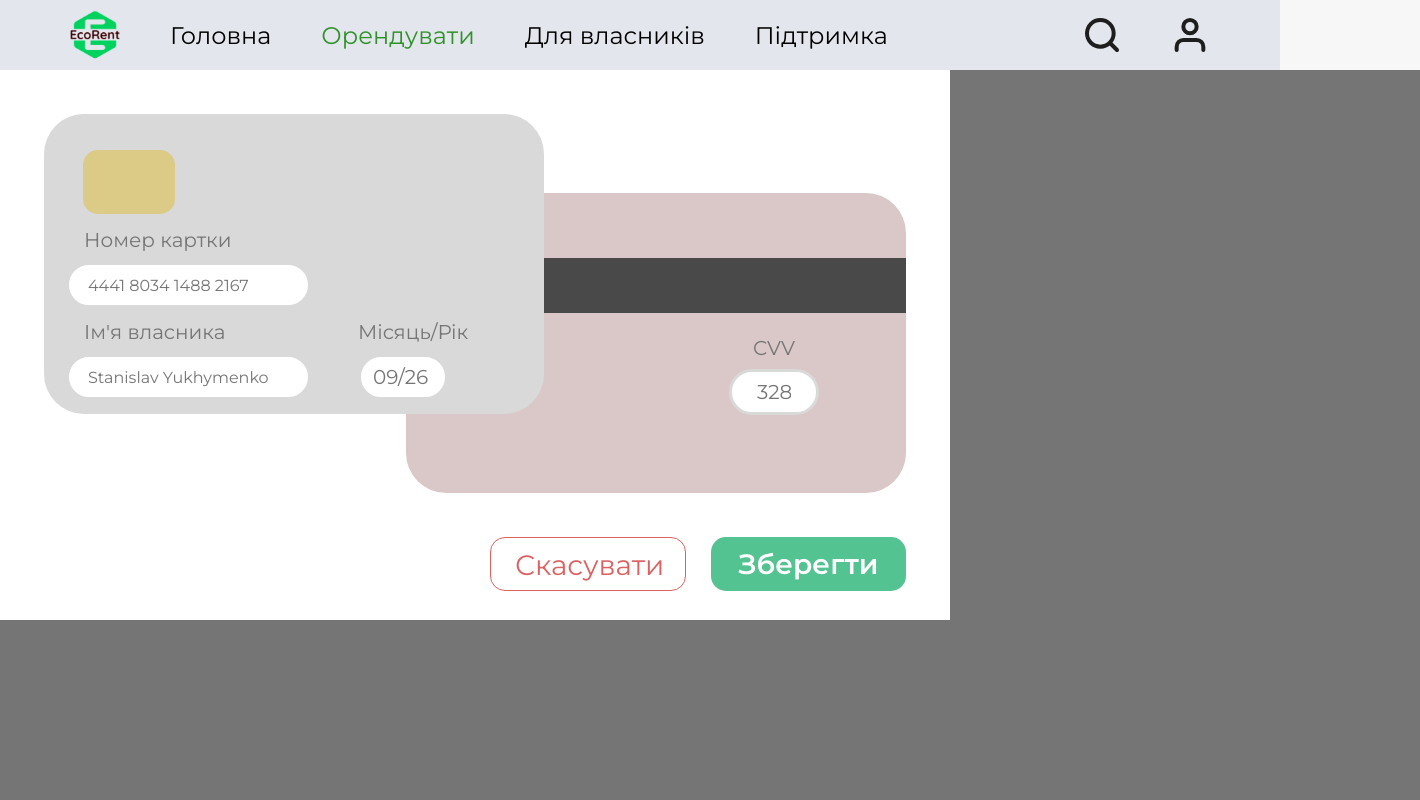
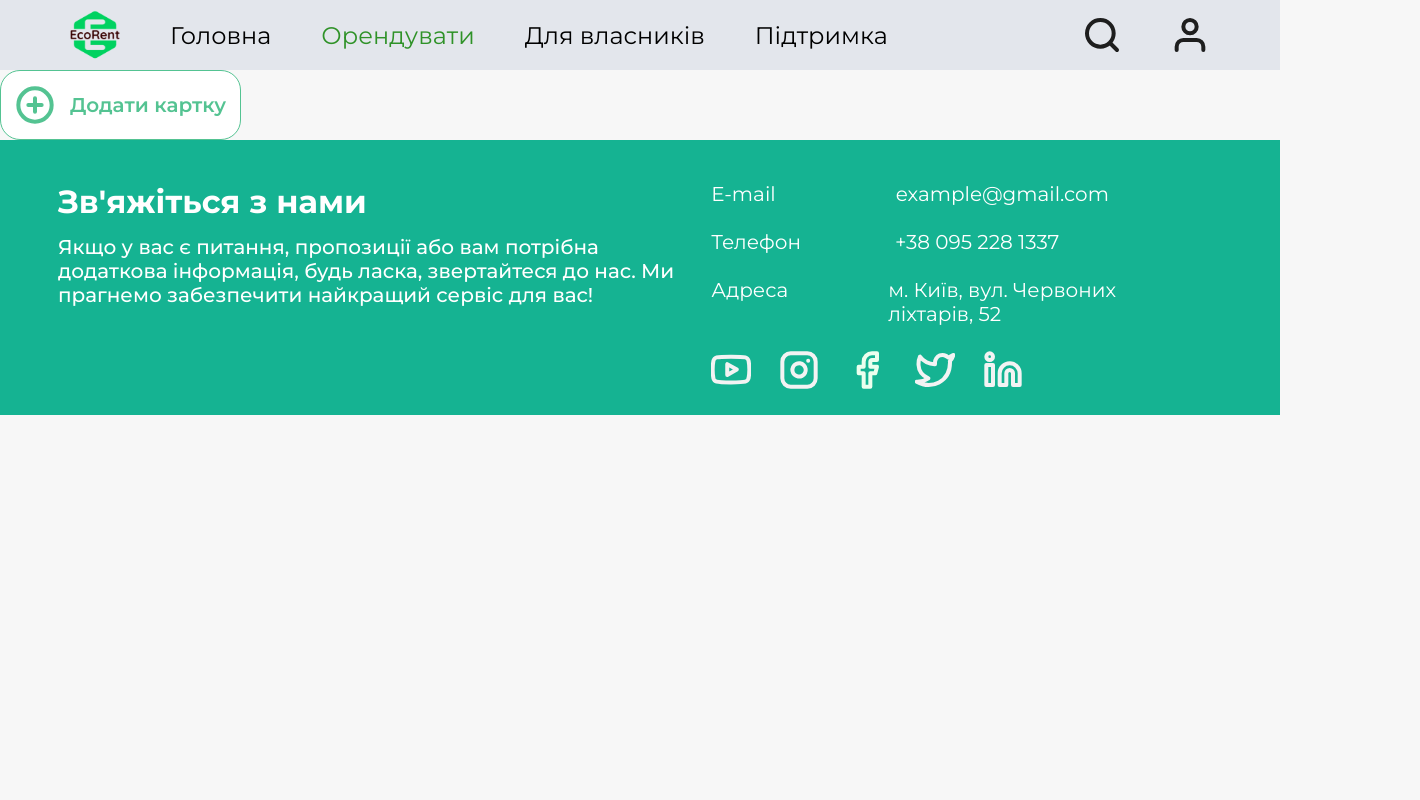
Before and after one commit to DIS-Guys/EcoRent_Frontend, a React (Vite) app: page /rent in a window 1280 px wide. Shown: the top 800 px of the page, 1420 px wide, since content can reach past the window. Built offline with nearby package versions, Linux system fonts and the light colour scheme.

Commit message:
Add addedCard

```diff
--- a/src/components/AddedCard/AddedCard.css
+++ b/src/components/AddedCard/AddedCard.css
@@ -0,0 +1,28 @@
+.added-card {
+  display: flex;
+  gap: 15px;
+  width: 241px;
+  height: 70px;
+  flex-shrink: 0;
+  border-radius: 20px;
+  border: 1px solid #54C392;
+  background: #FFF;
+  justify-content: center;
+  align-items: center;
+}
+
+.added-card-text {
+  color: #54C392;
+  text-align: center;
+  font-size: 20px;
+  font-style: normal;
+  font-weight: 600;
+  line-height: normal;
+  justify-content: center;
+  align-items: center;
+}
+
+.plus-icon {
+  width: 40px;
+  height: 40px;
+}
--- a/src/components/AddedCard/AddedCard.tsx
+++ b/src/components/AddedCard/AddedCard.tsx
@@ -0,0 +1,10 @@
+import './AddedCard.css';
+
+export const AddedCard: React.FC = () => {
+  return (
+    <div className="added-card">
+      <img className="plus-icon" alt="plus icon" src="/icons/plus-circle.svg" />
+      <p className="added-card-text">Додати картку</p>
+    </div>
+  )
+}
--- a/src/index.tsx
+++ b/src/index.tsx
@@ -15,6 +15,7 @@ import { Address } from './components/Address';
 //import { RentPage } from './components/RentPage';
 import { DevicePage } from './components/DevicePage';
 import { Payment } from './components/Payment/Payment.tsx';
+import { AddedCard } from './components/AddedCard';
 
 createRoot(document.getElementById('root')!).render(
   <BrowserRouter>
@@ -24,7 +25,7 @@ createRoot(document.getElementById('root')!).render(
           <Route path="/" element={<App />}>
             <Route index element={<Main />} />
             <Route path="rent">
-              <Route index element={<Payment />} />
+              <Route index element={<AddedCard/>} />
               <Route path="device-details" element={<DevicePage />} />
             </Route>
             <Route path="support" element={<Support />} />
```
Also changed, not shown: public/icons/plus-circle.svg (added).
